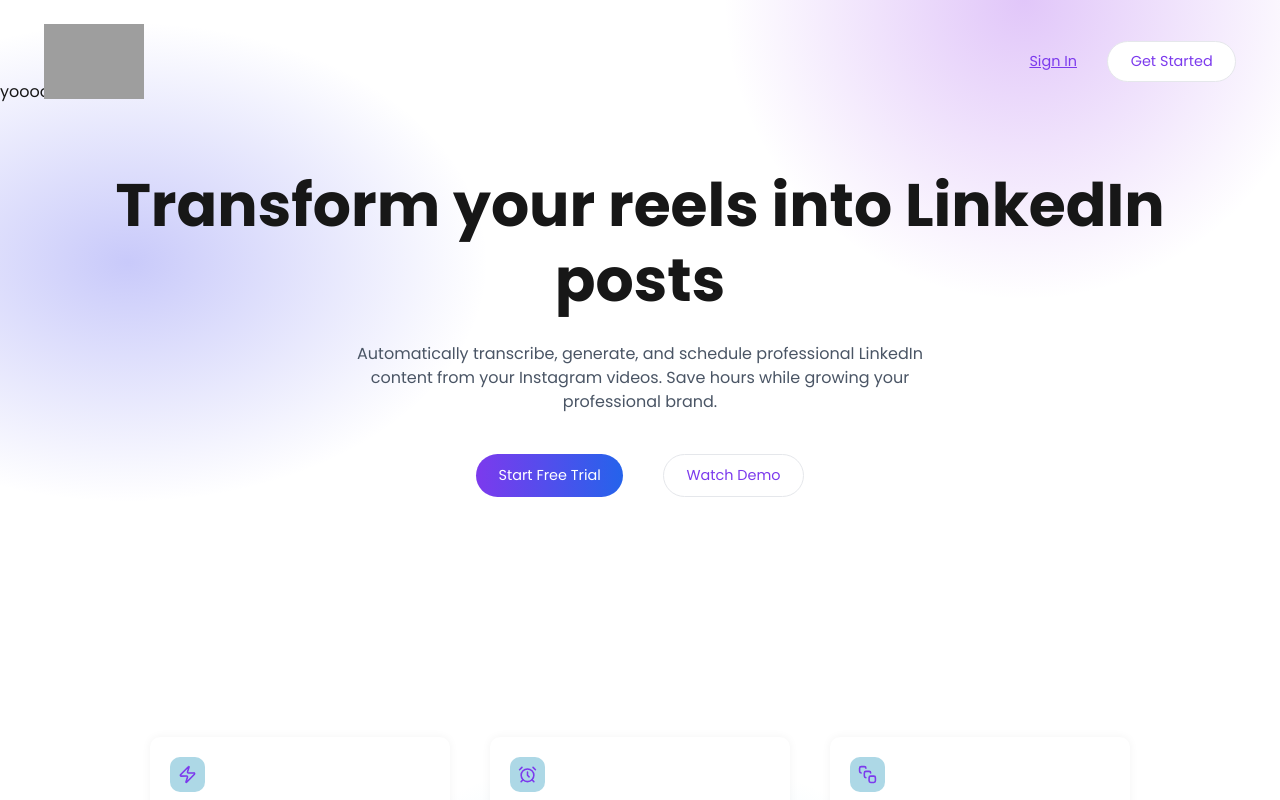
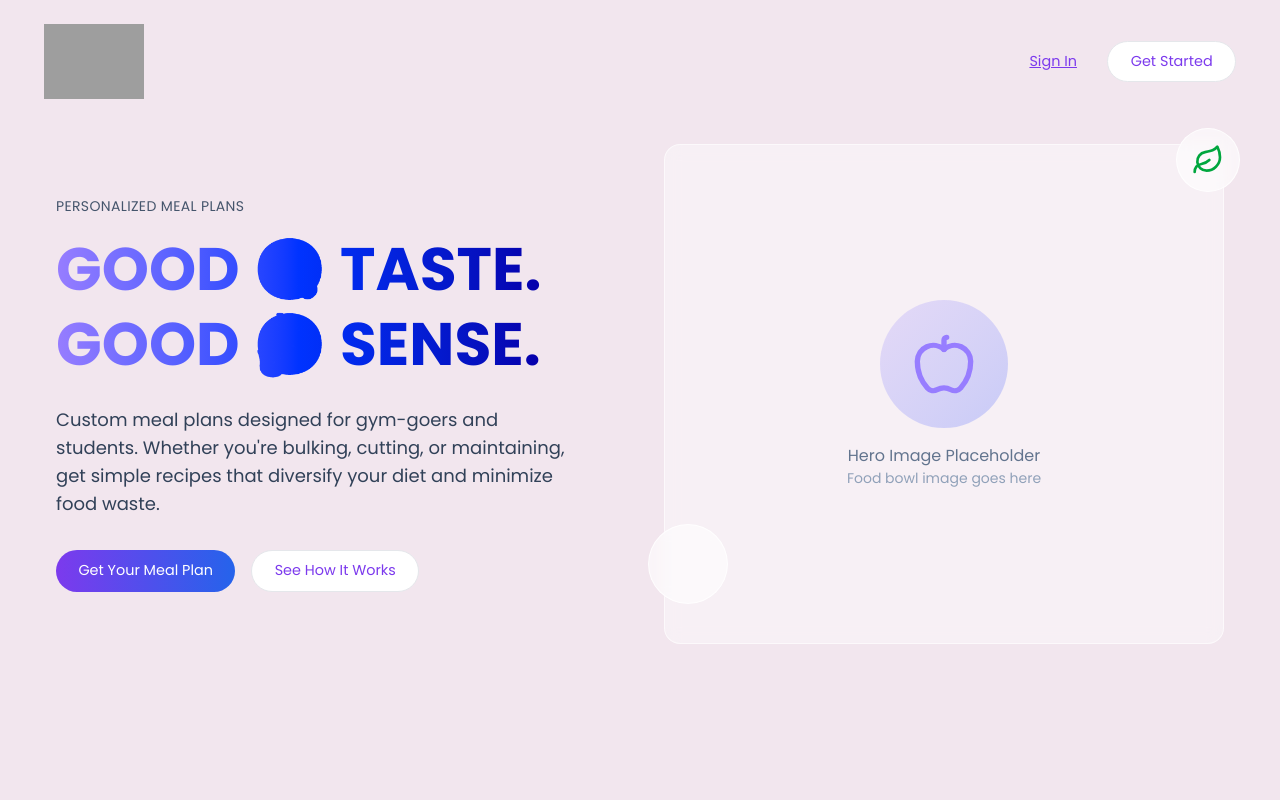
Before and after one commit to 227Faddi/wesupply, a Next.js app: page / in a window 1280 px wide. Shown: the top 800 px of the page. Built offline with nearby package versions, Linux system fonts and the light colour scheme; grey boxes are pictures that could not be loaded.

Commit message:
did one big part of the homepage

```diff
--- a/app/components/ui/Card/feature.module.css
+++ b/app/components/ui/Card/feature.module.css
@@ -3,10 +3,11 @@
     flex-direction: column;
     align-items: left;
     justify-content: flex-start;
-    background-color: white;
+    background-color: rgba(255, 255, 255, 0.4);
+    backdrop-filter: blur(0.5rem);
+    border: 1px solid rgba(255, 255, 255, 0.6);
     padding: 20px;
     border-radius: 10px;
-    box-shadow:  0 0 10px rgba(0, 0, 0, 0.05);
     gap: 10px;
     max-width: 300px;
     height: 270px;
--- a/app/page.tsx
+++ b/app/page.tsx
@@ -1,74 +1,107 @@
 import Image from "next/image";
-
-
 import "./globals.css";
 import { Button } from "./components/ui/Button/Button";
 import { FeatureCard } from "./components/ui/Card/featureCard";
-import { AlarmClock, Home, Motorbike, SquareStack, Zap } from "lucide-react"
+import { AlarmClock, Apple, Dumbbell, SquareStack, Zap, Leaf } from "lucide-react";
 import Header from "./components/layout/Header";
 
-
 export default function HomePage() {
+  return (
+    <main className="relative min-h-screen overflow-hidden pt-20 bg-[#F2E6EE]">
+      {/* Decorative Background Shape */}
 
 
-  return (
-    //container mx-auto px-4 py-16 trying to keep everything in this size
-
-
-    <main className="relative min-h-screen overflow-hidden pt-20" style={{
-      backgroundImage: `
-           radial-gradient(600px 400px at 10% 20%, rgba(99,102,241,0.35), transparent 60%),
-           radial-gradient(500px 500px at 80% 0%, rgba(147,51,234,0.28), transparent 60%),
-           radial-gradient(600px 500px at 50% 80%, rgba(56,189,248,0.25), transparent 60%)
-         `
-    }}>
-        <h1>yoooo</h1>
+      {/* Gradient Overlays */}
+      <div className="absolute inset-0 -z-10" style={{
+        backgroundImage: `
+             radial-gradient(800px 600px at 20% 10%, rgba(151, 125, 255, 0.08), transparent 70%),
+             radial-gradient(600px 600px at 80% 20%, rgba(0, 51, 255, 0.06), transparent 70%),
+             radial-gradient(700px 700px at 50% 90%, rgba(151, 125, 255, 0.05), transparent 70%)
+           `
+      }}>
+      </div>
 
       <Header />
-      <div className="mx-auto max-w-7xl px-6 sm:px-6 lg:px-10" >
 
-        <div className="container mx-auto px-4 py-16 text-center align-center">
-          <h1 className=" text-3xl  md:text-4xl  lg:text-6xl font-bold leading-tight text-pretty ">Transform your reels into LinkedIn posts</h1>
-          <p className="max-w-xl mx-auto  text-gray-600 m-6">Automatically transcribe, generate, and schedule professional LinkedIn content from your Instagram videos. Save hours while growing your professional brand.</p>
-          <div className="flex flex-col sm:flex-row justify-center gap-4 sm:gap-10 my-10 px-4 sm:px-0">
+      <div className="mx-auto max-w-7xl px-6 sm:px-6 lg:px-10">
+        {/* Hero Section */}
+        <div className="container mx-auto px-4 py-16">
+          <div className="grid grid-cols-1 lg:grid-cols-2 gap-12 items-center">
+            {/* Left Content */}
+            <div className="text-left">
+              <p className="text-sm uppercase tracking-wide text-slate-600 mb-4">
+                PERSONALIZED MEAL PLANS
+              </p>
+              <h1 className="text-4xl md:text-5xl lg:text-6xl font-bold leading-tight mb-6">
+                <span className="bg-gradient-to-r from-[#977DFF] via-[#0033FF] to-[#0600AB] bg-clip-text text-transparent">
+                  GOOD 😋 TASTE.
+                </span>
+                <br />
+                <span className="bg-gradient-to-r from-[#977DFF] via-[#0033FF] to-[#0600AB] bg-clip-text text-transparent">
+                  GOOD 🤔 SENSE.
+                </span>
+              </h1>
+              <p className="text-slate-700 text-lg mb-8 max-w-lg">
+                Custom meal plans designed for gym-goers and students. Whether you're bulking, cutting, or maintaining, get simple recipes that diversify your diet and minimize food waste.
+              </p>
 
+              {/* CTA Buttons */}
+              <div className="flex flex-col sm:flex-row gap-4">
+                <Button variant="gradient" className="w-full sm:w-auto">
+                  Get Your Meal Plan
+                </Button>
+                <Button variant="white" className="w-full sm:w-auto">
+                  See How It Works
+                </Button>
+              </div>
+            </div>
 
-            <Button variant="gradient" className="w-full sm:w-auto"> Start Free Trial </Button>
-            <Button variant="white" className="w-full sm:w-auto"> Watch Demo</Button>
+            {/* Right Content - Image Placeholder */}
+            <div className="relative">
+              <div className="relative w-full h-[500px] bg-white/40 rounded-2xl backdrop-blur-sm border border-white/60 flex items-center justify-center">
+                <div className="text-center">
+                  <div className="w-32 h-32 mx-auto mb-4 bg-gradient-to-br from-[#977DFF]/20 to-[#0033FF]/20 rounded-full flex items-center justify-center">
+                    <Apple className="w-16 h-16 text-[#977DFF]" />
+                  </div>
+                  <p className="text-slate-500 font-medium">Hero Image Placeholder</p>
+                  <p className="text-sm text-slate-400">Food bowl image goes here</p>
+                </div>
+              </div>
 
+              {/* Decorative Elements Placeholders */}
+              <div className="absolute -top-4 -right-4 w-16 h-16 bg-white/60 rounded-full backdrop-blur-sm border border-white/80 flex items-center justify-center">
+                <Leaf className="w-8 h-8 text-green-600" />
+              </div>
+              <div className="absolute bottom-10 -left-4 w-20 h-20 bg-white/60 rounded-full backdrop-blur-sm border border-white/80"></div>
+            </div>
+          </div>
+        </div>
 
-
-          </div>
+          {/* Features Section */}
           <div className="flex justify-center my-60 gap-10 flex-wrap flex-row align-center">
             <div className="flex-none">
               <FeatureCard
-                icon={Zap}
-                title="AI-Powered Generation"
-                description="Our AI understands your tone and industry, crafting perfectly formatted LinkedIn posts from your video content." />
+                icon={Dumbbell}
+                title="Goal-Based Plans"
+                description="Whether you're bulking, losing weight, or maintaining, get meal plans tailored to your specific fitness goals and dietary needs."
+              />
             </div>
             <div className="flex-none">
               <FeatureCard
-                icon={AlarmClock}
-                title="Smart Scheduling"
-                description="Set your posting frequency and let automation handle the rest. Post daily, twice a day, or custom schedules." />
+                icon={Apple}
+                title="Simple & Diverse Recipes"
+                description="Easy-to-follow recipes that diversify your daily intake while keeping prep time short. Perfect for busy students and gym-goers."
+              />
             </div>
             <div className="flex-none">
               <FeatureCard
-                icon={SquareStack}
-                title="Multi-Platform Support"
-                description="Connect Instagram, TikTok, and LinkedIn. Smart duplicate detection ensures unique content across platforms." />
+                icon={Leaf}
+                title="Minimize Food Waste"
+                description="Smart ingredient planning ensures you use what you buy. Save money and reduce waste with efficient shopping lists."
+              />
             </div>
-
-
-
           </div>
-
-
-
         </div>
-      </div>
     </main>
-
-
   );
 }
```
